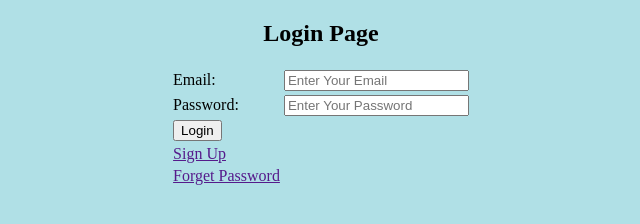
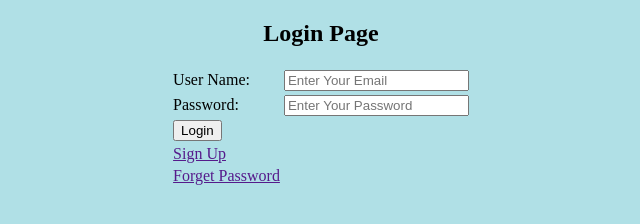
Before and after one commit to Satyam-Samal/Html5-Learning-1, a plain HTML site: page index.html in a window 1280 px wide. Shown: the full height of the page, 319-959 px from the left. Drawn offline with Linux system fonts and the light colour scheme.

Commit message:
1 file modified

```diff
--- a/index.html
+++ b/index.html
@@ -12,7 +12,7 @@
       <table>
         <tr>
           <td>
-            Email:
+            User Name:
           </td>
           <td>
             <input type="Email" name="Email" id="Email" placeholder="Enter Your Email "/>
```
